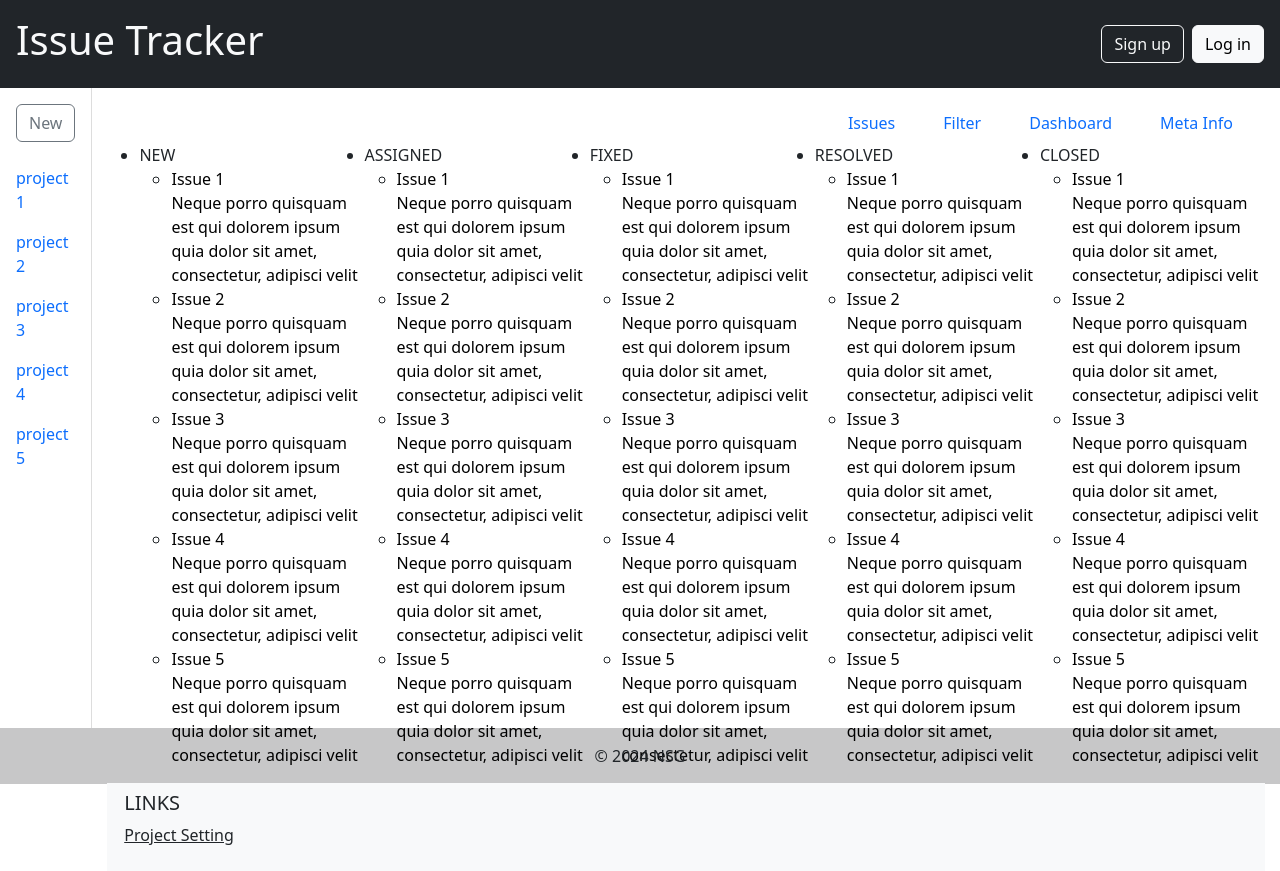
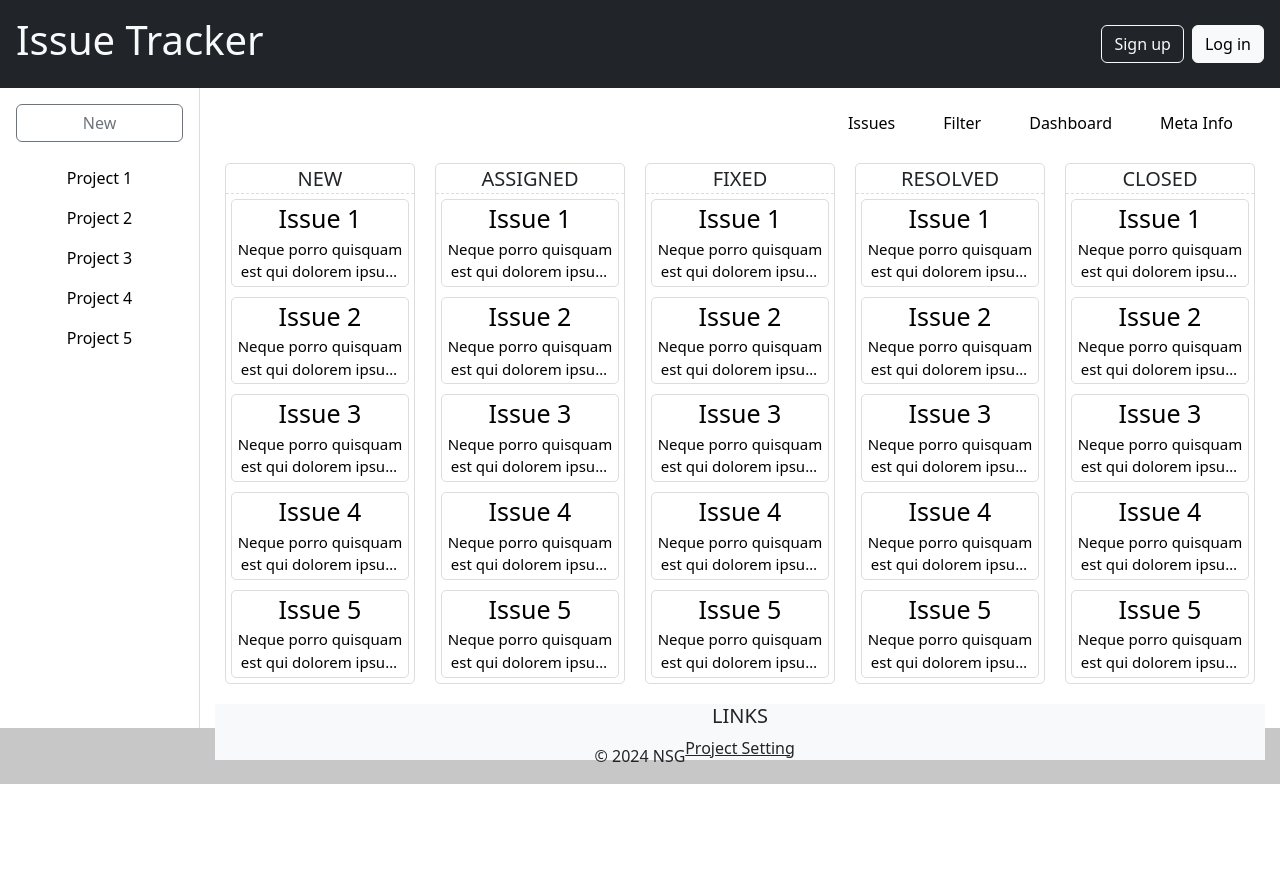
Before and after one commit to SSSSoGong/issue-tracker-client, a React (Create React App) app: page /project/1 in a window 1280 px wide. After the commit the page ends 800 px from the top, so only its background shows below. Built offline with nearby package versions, Linux system fonts and the light colour scheme.

Commit message:
update : projectList 로직 변경, Issue page 작성

```diff
--- a/src/App.js
+++ b/src/App.js
@@ -10,6 +10,7 @@ import Login from './routes/Login';
 import SignUp from './routes/SignUp';
 import Introduction from './routes/Introduction';
 import Issue from './routes/Issue';
+import MainHeader from './components/MainHeader';
 
 
 
@@ -39,7 +40,6 @@ function App() {
     <Router>
       <Routes>
 
-
         {/** main page */}
         <Route path="/"
             element={
@@ -60,6 +60,7 @@ function App() {
         <Route path="/sign" element={<SignUp />} />                       {/** signup page */}
       </Routes>
     </Router>
+
   );
 }
 
--- a/src/components/ProjectContent.js
+++ b/src/components/ProjectContent.js
@@ -8,76 +8,36 @@ const IssueList = [
     {title : "Issue 3", description : "Neque porro quisquam est qui dolorem ipsum quia dolor sit amet, consectetur, adipisci velit", id: 3},
     {title : "Issue 4", description : "Neque porro quisquam est qui dolorem ipsum quia dolor sit amet, consectetur, adipisci velit", id: 4},
     {title : "Issue 5", description : "Neque porro quisquam est qui dolorem ipsum quia dolor sit amet, consectetur, adipisci velit", id: 5},
-]
+];
 
-function ProjectContent(){
+const stateList = [
+    {state : "NEW", issueList : IssueList},
+    {state : "ASSIGNED", issueList : IssueList},
+    {state : "FIXED", issueList : IssueList},
+    {state : "RESOLVED", issueList : IssueList},
+    {state : "CLOSED", issueList : IssueList},
+];
+
+function ProjectContent({projectId}){
     return (
         <ul className={`${style.list_section}`}>
-            <li className="lists">
-                <div className="list-tag">NEW</div>
-                <ul className="list">
-                    {IssueList.map((issue) => (
-                        <li className="item"><Link to={{pathname: `/project/1/${issue.id}`}} className={`${linkStyle.link_black}`}>
-                            <div className="item-title">{issue.title}</div>
-                            <div className="item-desc">{issue.description}</div>
-                        </Link></li>
-                    ))}
-                </ul>
-            </li>
-
-            <li className="lists">
-                <div className="list-tag">ASSIGNED</div>
-                <ul className="list">
-                    {IssueList.map((issue) => (
-                        <li className="item"><Link to={{pathname: `/project/1/${issue.id}`}} className={`${linkStyle.link_black}`}>
-                            <div className="item-title">{issue.title}</div>
-                            <div className="item-desc">{issue.description}</div>
-                        </Link></li>
-                    ))}
-                </ul>
-            </li>
-
-            <li className="lists">
-                <div className="list-tag">FIXED</div>
-                <ul className="list">
-                    {IssueList.map((issue) => (
-                        <li className="item"><Link to={{pathname: `/project/1/${issue.id}`}} className={`${linkStyle.link_black}`}>
-                            <div className="item-title">{issue.title}</div>
-                            <div className="item-desc">{issue.description}</div>
-                        </Link></li>
-                    ))}
-                </ul>
-            </li>
-
-            <li className="lists">
-                <div className="list-tag">RESOLVED</div>
-                <ul className="list">
-                    {IssueList.map((issue) => (
-                        <li className="item"><Link to={{pathname: `/project/1/${issue.id}`}} className={`${linkStyle.link_black}`}>
-                            <div className="item-title">{issue.title}</div>
-                            <div className="item-desc">{issue.description}</div>
-                        </Link></li>
-                    ))}
-                </ul>
-            </li>
-
-            <li className="lists">
-                <div className="list-tag">CLOSED</div>
-                <ul className="list">
-                    {IssueList.map((issue) => (
-                        <li className="item"><Link to={{pathname: `/project/1/${issue.id}`}} className={`${linkStyle.link_black}`}>
-                            <div className="item-title">{issue.title}</div>
-                            <div className="item-desc">{issue.description}</div>
-                        </Link></li>
-                    ))}
-                </ul>
-            </li>
+            {
+                stateList.map((item) => (
+                    <li className={`${style.lists}`}>
+                        <div className={`${style.list_tag}`}>{item.state}</div>
+                        <ul className={`${style.list}`}>
+                            {item.issueList.map((issue) => (
+                                <li className={`${style.item}`}><Link to={{pathname: `/project/${projectId}/${issue.id}`}} className={`${linkStyle.link_black}`}>
+                                    <div className={`${style.item_title}`}>{issue.title}</div>
+                                    <div className={`${style.item_desc}`}>{issue.description}</div>
+                                </Link></li>
+                            ))}
+                        </ul>
+                    </li>
+                ))
+            }
 
         </ul>
-
-
-
-
     );
 }
 
--- a/src/components/ProjectFooter.js
+++ b/src/components/ProjectFooter.js
@@ -3,16 +3,8 @@ import PropTypes from "prop-types";
 function ProjectFooter({projectId}){
     return (
         <footer class="bg-light text-center text-lg-start">
-            <div class="container p-2">
-                <div class="col-lg-6 col-md-12 mb-4 mb-md-0">
-                    <h5 class="text-uppercase">Links</h5>
-                    <ul class="list-unstyled">
-                        <li>
-                            <a href="#!" class="text-dark">Project Setting</a>
-                        </li>
-                    </ul>
-                </div>
-            </div>
+            <h5 class="text-uppercase" style={{textAlign:"center"}}>Links</h5>
+            <a href="#!" class="text-dark" style={{ textAlign: "center", width: "100%", display:"block" }}>Project Setting</a>
         </footer>
     );
 }
--- a/src/components/ProjectList.js
+++ b/src/components/ProjectList.js
@@ -1,17 +1,24 @@
 import { Link } from "react-router-dom";
-import PropTypes from "prop-types";
+import style from "../styles/ProjectList.module.css"
+
+//dummy data
+const projects = [
+    {projectId : 1, title : "Project 1"},
+    {projectId : 2, title : "Project 2"},
+    {projectId : 3, title : "Project 3"},
+    {projectId : 4, title : "Project 4"},
+    {projectId : 5, title : "Project 5"},
+];
 
 function ProjectList(){
     return (
         <aside id="aside-menu" className="d-flex flex-column" style={{ width: '200px', borderRight: '1px solid #ddd' }}>
             <button type="button" className="btn btn-outline-secondary m-3">New</button>
             <nav className="nav flex-column align-items-center">
-                <ul className="nav d-flex flex-column align-items-center">
-                    <li><Link className="nav-link" to={{pathname: `/project/1`}}>project 1</Link></li>
-                    <li><Link className="nav-link" to={{pathname: `/project/2`}}>project 2</Link></li>
-                    <li><Link className="nav-link" to={{pathname: `/project/3`}}>project 3</Link></li>
-                    <li><Link className="nav-link" to={{pathname: `/project/4`}}>project 4</Link></li>
-                    <li><Link className="nav-link" to={{pathname: `/project/5`}}>project 5</Link></li>
+                <ul className={`nav d-flex flex-column align-items-center ${style.list}`}>
+                    {projects.map((item) => (
+                        <li className={`${style.list_item}`}><Link className={`nav-link ${style.item}`} to={{pathname: `/project/${item.projectId}`}}>{item.title}</Link></li>
+                    ))}
                 </ul>
             </nav>
         </aside>
--- a/src/components/ProjectMenu.js
+++ b/src/components/ProjectMenu.js
@@ -1,5 +1,5 @@
 import { Link, useParams } from "react-router-dom";
-import PropTypes from "prop-types";
+import style from "../styles/ProjectList.module.css"
 
 function ProjectMenu(){
     const {projectId} = useParams();
@@ -8,16 +8,16 @@ function ProjectMenu(){
         <nav class="project-menu">
             <ul className="nav d-flex justify-content-end">
                 <li className="nav-item">
-                    <Link className="nav-link ms-3" to={{ pathname: `/project/${projectId}`}}>Issues</Link>
+                    <Link className={`nav-link ms-3 ${style.item}`} to={{ pathname: `/project/${projectId}`}}>Issues</Link>
                 </li>
                 <li className="nav-item">
-                    <Link className="nav-link ms-3" to={{ pathname: `/project/${projectId}/filter`}}>Filter</Link>
+                    <Link className={`nav-link ms-3 ${style.item}`} to={{ pathname: `/project/${projectId}/filter`}}>Filter</Link>
                 </li>
                 <li className="nav-item">
-                    <Link className="nav-link ms-3" to={{ pathname: `/project/${projectId}/dashBoard`}}>Dashboard</Link>
+                    <Link className={`nav-link ms-3 ${style.item}`} to={{ pathname: `/project/${projectId}/dashBoard`}}>Dashboard</Link>
                 </li>
                 <li className="nav-item">
-                    <Link className="nav-link mx-3" to={{ pathname: `/project/${projectId}/metaInfo`}}>Meta Info</Link>
+                    <Link className={`nav-link mx-3 ${style.item}`} to={{ pathname: `/project/${projectId}/metaInfo`}}>Meta Info</Link>
                 </li>
             </ul>
         </nav>
--- a/src/routes/Project.js
+++ b/src/routes/Project.js
@@ -16,12 +16,12 @@ function Project({isLogin, userName}) {
     return (
         <div>
             <MainHeader isLogin={isLogin} userName={userName}/>
-            <div class="center_area">
+            <div className="center_area">
                 <ProjectList />
-                <main class="project_area">
+                <main className="project_area">
                     <ProjectMenu />
-                    <section class="main_section">
-                        <ProjectContent />
+                    <section className="main_section">
+                        <ProjectContent projectId={projectId}/>
                     </section>
                     <ProjectFooter projectId={projectId}/>
                 </main>
--- a/src/styles/ProjectContent.module.css
+++ b/src/styles/ProjectContent.module.css
@@ -1,4 +1,58 @@
 .list_section {
     display : flex;
     flex-direction: row;
+    padding-left: 0px;
+    height: 100%;
+    padding-bottom: 20px;
 }
+
+.lists {
+    border : 1px solid #ddd;
+    border-radius: 5px;
+    margin: 0 10px;
+    list-style: none;
+
+    display: flex;
+    flex-direction: column;
+    justify-content: flex-start;
+}
+
+.list {
+    padding-left: 0;
+    flex : 1;
+
+    display : flex;
+    flex-direction: column;
+    justify-content: space-evenly;
+}
+
+.item {
+    list-style: none;
+    border : 1px solid #ddd;
+    border-radius: 5px;
+    margin : 5px;
+    height : 18%
+}
+
+.list_tag {
+    text-align: center;
+    font-size: 20px;
+    height : 30px;
+    border-bottom: 1px dashed #ddd;
+}
+
+.item_title {
+    text-align: center;
+    font-size: 25px;
+}
+
+.item_desc {
+    font-size: 15px;
+    padding : 0 5px;
+    text-align: center;
+    display: -webkit-box;
+    -webkit-box-orient: vertical;
+    -webkit-line-clamp: 2;
+    overflow: hidden;
+    text-overflow: ellipsis;
+}
--- /dev/null
+++ b/src/styles/ProjectList.module.css
@@ -0,0 +1,17 @@
+.list {
+    width : 100%;
+}
+
+.list_item {
+    width: 100%;
+    text-align: center;
+}
+
+.item {
+    color: black !important;
+}
+
+.item:hover {
+    color: white !important;
+    background-color: black;
+}
--- a/src/styles/default_layout.css
+++ b/src/styles/default_layout.css
@@ -13,4 +13,10 @@ main.project_area {
 
 .main_section {
     flex-grow : 1;
+    margin-top : 20px;
 }
+
+.center_area > *:first-child {
+    width: 200px;
+    flex-shrink: 0;
+}
```
